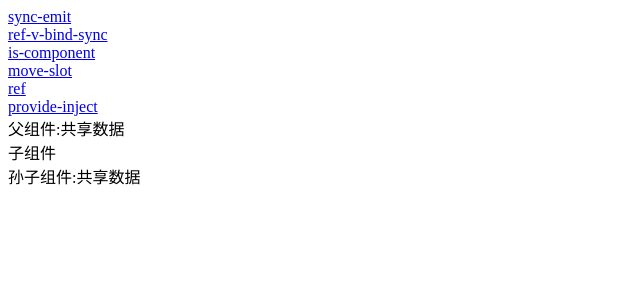
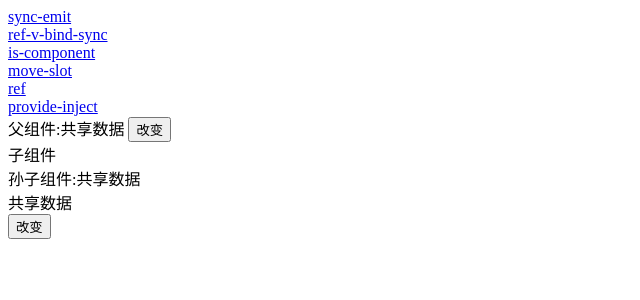
Before and after one commit to lienshu/vue2-learn, a Vue app: page /provide-inject in a window 1280 px wide. Shown: the top 300 px of the page, without its empty margins (0-640 px from the left). Built offline with nearby package versions, Linux system fonts and the light colour scheme.

Commit message:
fix: provide&inject响应式

```diff
--- a/src/views/provide-inject/index.vue
+++ b/src/views/provide-inject/index.vue
@@ -1,8 +1,14 @@
+<!--
+  provide和inject不是响应式的
+  想要实现响应式数据:
+  传入一个可监听的对象，其对象的property还是可响应的
+-->
 <template>
   <div>
     父组件:{{ sharedData }}
+    <button @click="change">改变</button>
     <Son />
-    <Grand />
+    <Grand :propData="sharedData" />
   </div>
 </template>
 
@@ -15,16 +21,19 @@ export default {
   components: {
     Son, Grand
   },
+  data() {
+    return {
+      sharedData: '共享数据',
+      obj: {
+        name: 'eavan'
+      }
+    };
+  },
   // provide: { sharedData: this.sharedData },
   provide() {
     return {
       sharedData: this.sharedData
     }
-  },
-  data() {
-    return {
-      sharedData: '共享数据'
-    };
   },
 
   mounted() {
@@ -32,7 +41,9 @@ export default {
   },
 
   methods: {
-
+    change() {
+      this.sharedData = '改变共享数据'
+    }
   },
 };
 </script>
--- a/src/views/provide-inject/sonComponents/grandComponents/grand.vue
+++ b/src/views/provide-inject/sonComponents/grandComponents/grand.vue
@@ -1,12 +1,18 @@
 <template>
   <div>
     孙子组件:{{ sharedData }}
+    <div>{{ propData }}</div>
+    <button @click="change">改变</button>
   </div>
 </template>
 
 <script>
 export default {
   name: 'Vue2LearnGrand',
+
+  props: {
+    propData: String
+  },
 
   inject: ['sharedData'],
 
@@ -21,7 +27,9 @@ export default {
   },
 
   methods: {
-
+    change() {
+      this.sharedData = '改变共享数据'
+    }
   },
 };
 </script>
```
